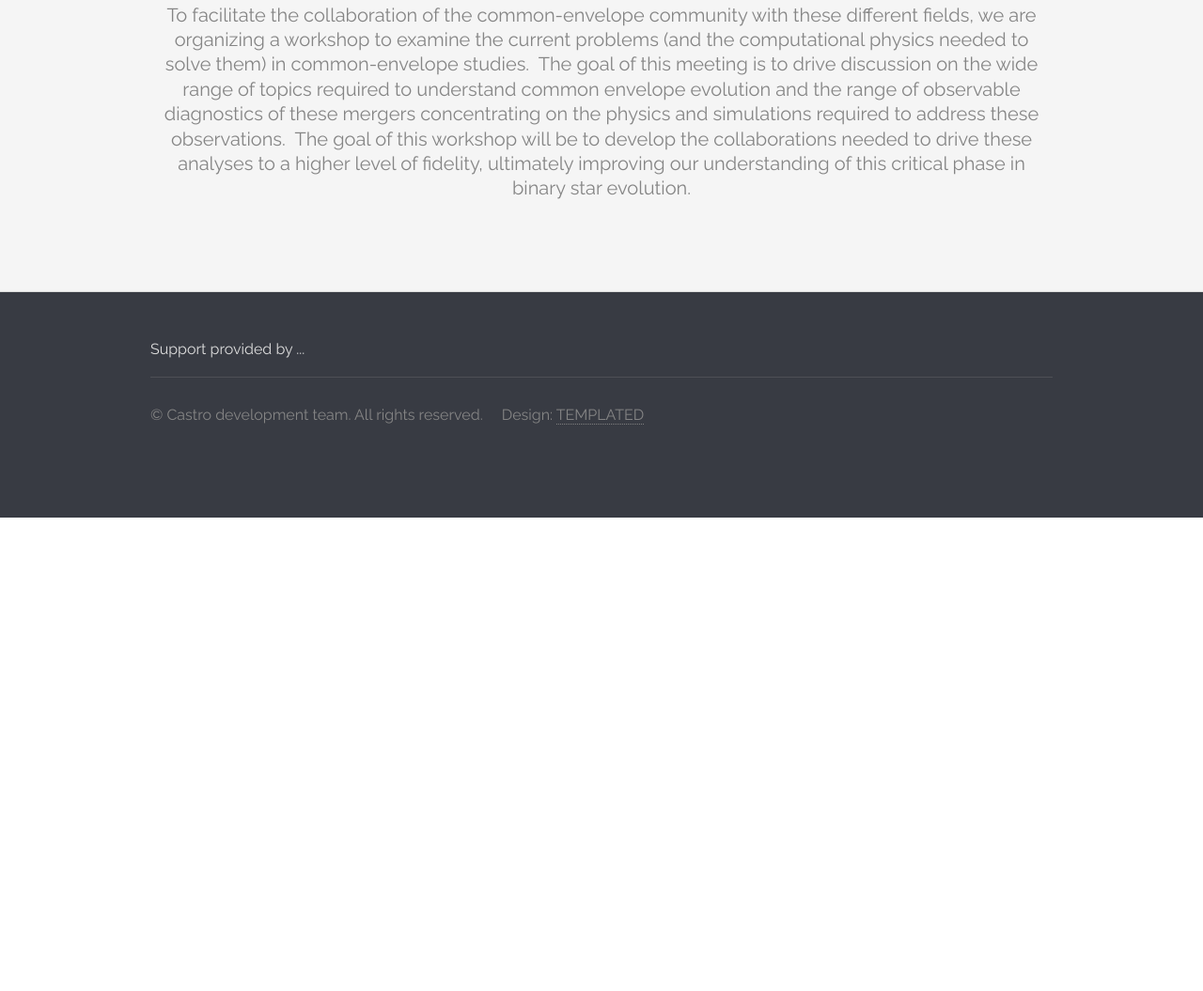
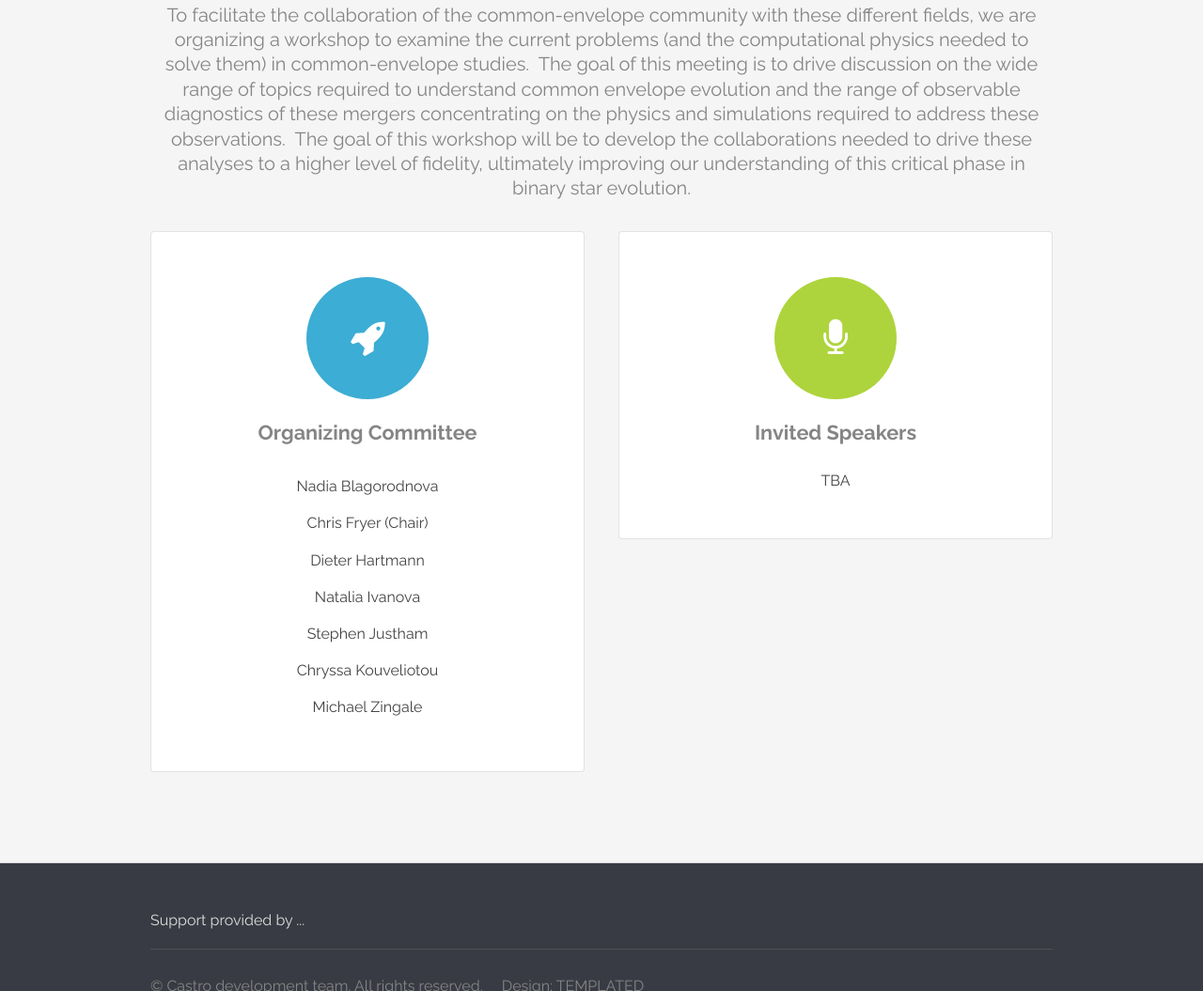
Before and after one commit to foundry-common-envelope/meeting, a plain HTML site: page index.html in a window 1280 px wide. Shown: the part 1044-2099 px from the top of the page at 94% size. Before the commit the page ends 1595 px from the top, so only its background shows below. Drawn offline with Linux system fonts and the light colour scheme.

Commit message:
more work

```diff
--- a/index.html
+++ b/index.html
@@ -7,7 +7,7 @@
 <html lang="en">
   <head>
     <meta charset="UTF-8">
-    <title>Castro</title>
+    <title>Foundry: Common Envelope</title>
     <meta http-equiv="content-type" content="text/html; charset=utf-8" />
     <meta name="description" content="" />
     <meta name="keywords" content="" />
@@ -83,6 +83,32 @@
           understanding of this critical phase in binary star
           evolution. </p>
 	</header>
+
+	<div class="row 150%">
+	  <div class="6u 12u$(medium)">
+	    <section class="box">
+	      <i class="icon big rounded color1 fa-rocket"></i>
+	      <h3>Organizing Committee</h3>
+              <ul class="unstyled">
+                <li>Nadia Blagorodnova</li>
+                <li>Chris Fryer (Chair)</li>
+                <li>Dieter Hartmann</li>
+                <li>Natalia Ivanova</li>
+                <li>Stephen Justham</li>
+                <li>Chryssa Kouveliotou</li>
+                <li>Michael Zingale</li>
+              </ul>
+	    </section>
+	  </div>
+
+	  <div class="6u 12u$(medium)">
+	    <section class="box">
+	      <i class="icon big rounded color9 fa-microphone"></i>
+	      <h3>Invited Speakers</h3>
+	      <p>TBA</p>
+            </section>
+	  </div>
+
       </div>
     </section>
 
```
